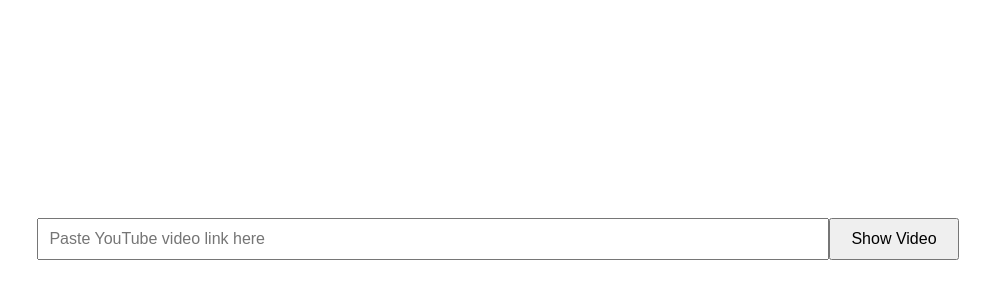
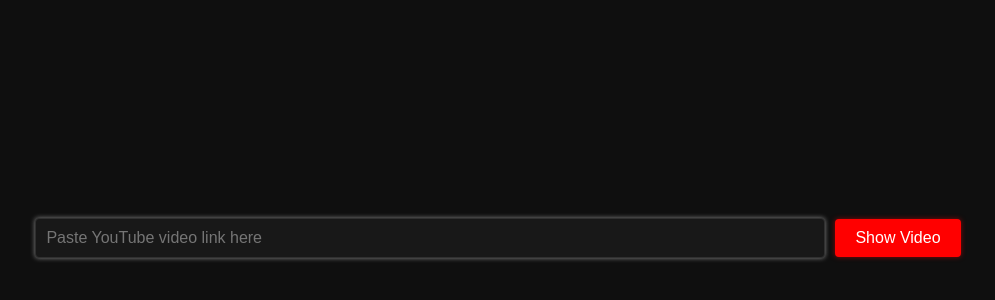
Before and after one commit to bevanlewis/only-youtube, a React (Create React App) app: page /only-youtube/1 in a window 1280 px wide. Shown: the part 38-338 px from the top of the page, without its empty margins (142-1137 px from the left). Built offline with nearby package versions, Linux system fonts and the light colour scheme.

Commit message:
changed page styling

```diff
--- a/public/index.html
+++ b/public/index.html
@@ -26,7 +26,7 @@
     -->
     <title>Only YouTube</title>
   </head>
-  <body>
+  <body style="background-color: #0f0f0f">
     <noscript>You need to enable JavaScript to run this app.</noscript>
     <div id="root"></div>
     <!--
--- a/src/App.js
+++ b/src/App.js
@@ -3,6 +3,7 @@ import {
   BrowserRouter as Router,
   Routes,
   Route,
+  Navigate,
   useNavigate,
   useParams,
 } from "react-router-dom";
@@ -43,7 +44,14 @@ function App() {
   };
 
   return (
-    <div className="App">
+    <div
+      className="App"
+      style={{
+        backgroundColor: "#0F0F0F",
+        minHeight: "100vh",
+        color: "#FFFFFF",
+      }}
+    >
       <SearchBar onSearch={handleSearch} isVideoDisplayed={!!videoId} />
       <VideoDisplay videoId={videoId} />
     </div>
@@ -54,6 +62,7 @@ function AppWrapper() {
   return (
     <Router>
       <Routes>
+        <Route path="/" element={<Navigate to="/only-youtube" />} />
         <Route path="/only-youtube/:videoUrl?" element={<App />} />
       </Routes>
     </Router>
--- a/src/components/SearchBar.js
+++ b/src/components/SearchBar.js
@@ -25,9 +25,31 @@ function SearchBar({ onSearch, isVideoDisplayed }) {
         value={inputValue}
         onChange={handleInputChange}
         placeholder="Paste YouTube video link here"
-        style={{ width: "60%", padding: "10px", fontSize: "16px" }}
+        style={{
+          width: "60%",
+          padding: "10px",
+          fontSize: "16px",
+          borderRadius: "4px",
+          border: "1px solid #303030",
+          backgroundColor: "#181818",
+          color: "#FFFFFF",
+          marginRight: "10px",
+          boxShadow: "0 0 5px rgba(255, 255, 255, 0.5)",
+        }}
       />
-      <button type="submit" style={{ padding: "10px 20px", fontSize: "16px" }}>
+      <button
+        type="submit"
+        style={{
+          padding: "10px 20px",
+          fontSize: "16px",
+          borderRadius: "4px",
+          border: "none",
+          backgroundColor: "#FF0000",
+          color: "#FFFFFF",
+          cursor: "pointer",
+          boxShadow: "0 0 5px rgba(255, 0, 0, 0.5)",
+        }}
+      >
         Show Video
       </button>
     </form>
```
